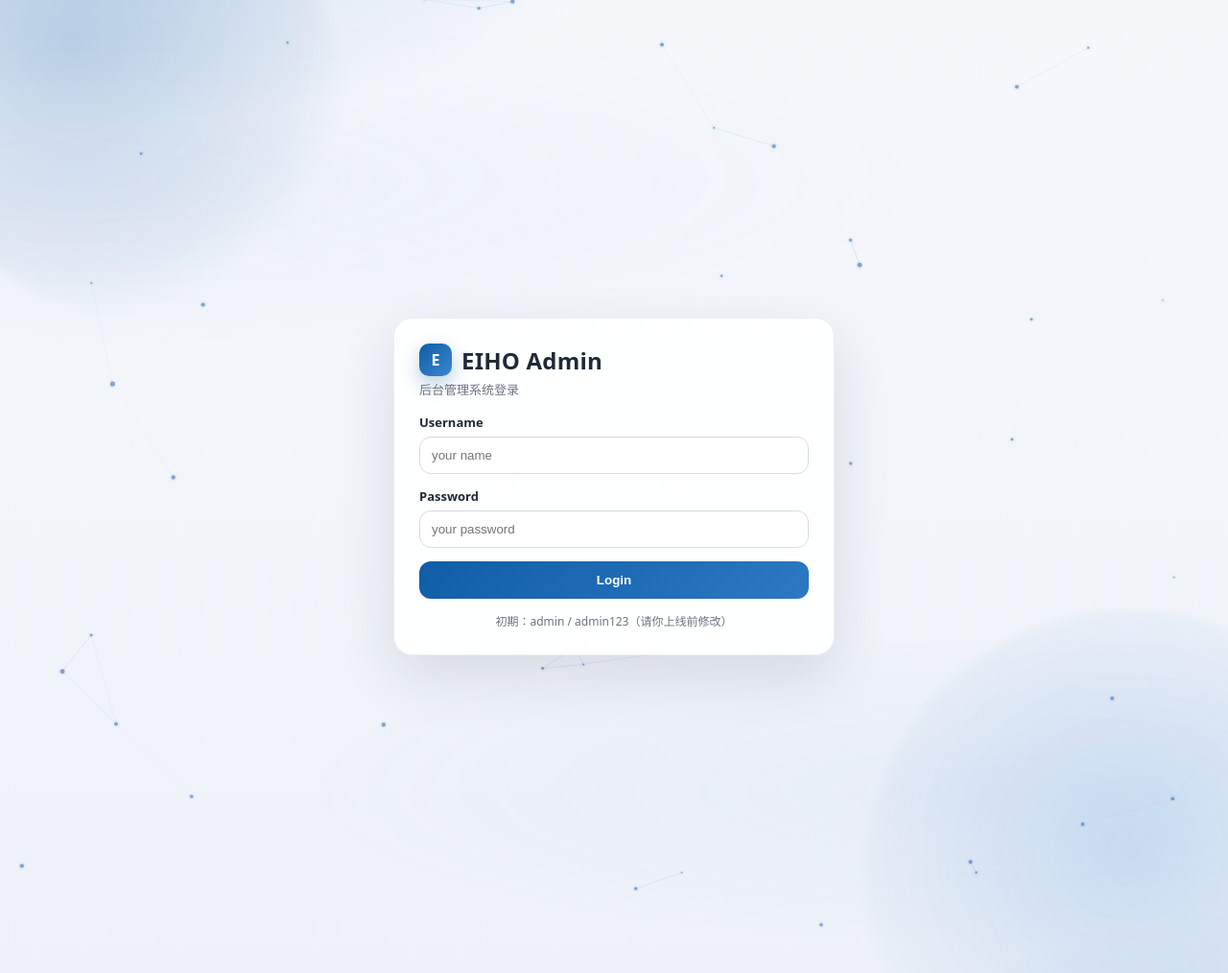
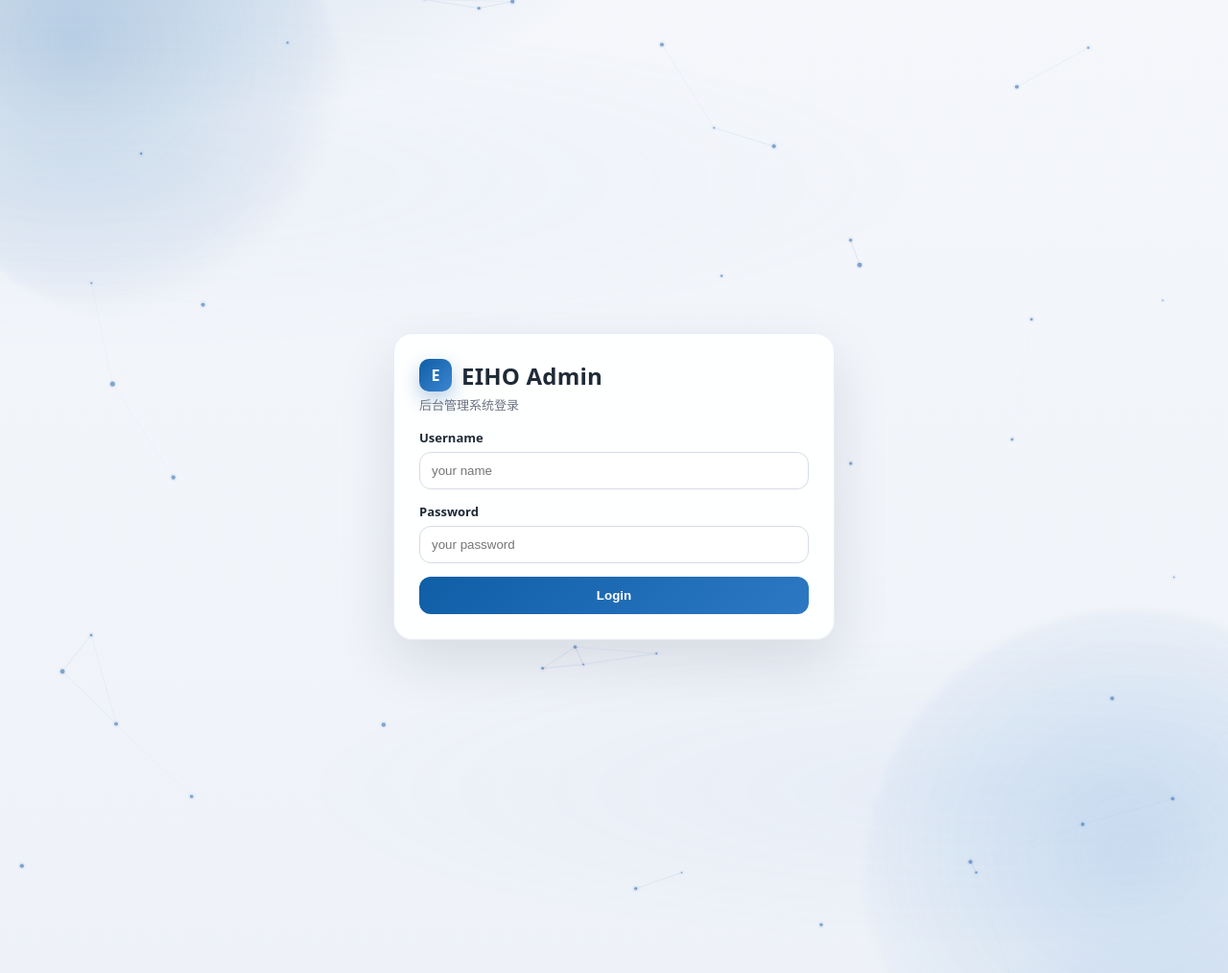
Before and after one commit to morookaatsuhiro/eiho_company_webpage_new, a FastAPI app: page /admin/login in a window 1280 px wide. Shown: the whole page at 96% size. Run offline with FastAPI, Linux system fonts and the light colour scheme.

Commit message:
登入界面密码

```diff
--- a/backend/app/templates/login.html
+++ b/backend/app/templates/login.html
@@ -205,9 +205,6 @@
       <input id="password" name="password" type="password" required placeholder="your password" title="密码" autocomplete="new-password">
       <button type="submit">Login</button>
     </form>
-    <p class="hint">
-      初期：admin / admin123（请你上线前修改）
-    </p>
   </div>
   <script>
     (() => {
```
